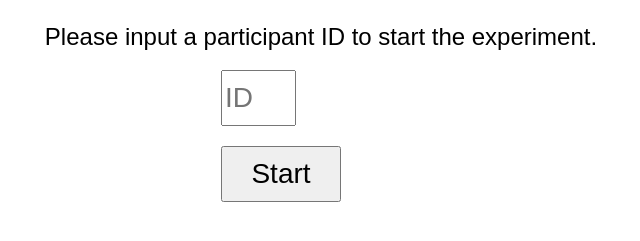
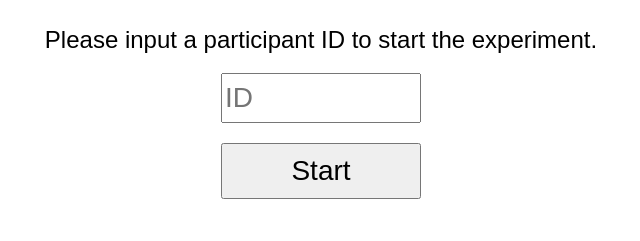
Before and after one commit to Daru13/psud-visual-variables-study, a website with bundled scripts: page src/html/demo.html in a window 1280 px wide. Shown: the part 347-588 px from the top of the page, without its empty margins (319-959 px from the left). Built offline with nearby package versions, Linux system fonts and the light colour scheme.

Commit message:
Fix some styling issues.

```diff
--- a/src/css/experiment.css
+++ b/src/css/experiment.css
@@ -45,7 +45,6 @@ h1 {
 button {
     display: block;
     width: 100%;
-    max-width: 60%;
     margin: 20px 0;
     padding: 10px 20px;
     font-size: 28px;
@@ -80,13 +79,16 @@ Initial view
 }
 
 #participant-id-form {
+    min-width: 400px;
     margin: 10px 0 0 0;
     min-width: 200px;
 }
 
 #participant-id-input {
+    width: 100%;
     min-height: 50px;
     font-size: 28px;
+    box-sizing: border-box;
 }
 
 
@@ -197,3 +199,7 @@ Final view
     align-items: center;
     flex-direction: column;
 }
+
+#download-csv-button {
+    max-width: 60%;
+}
```
